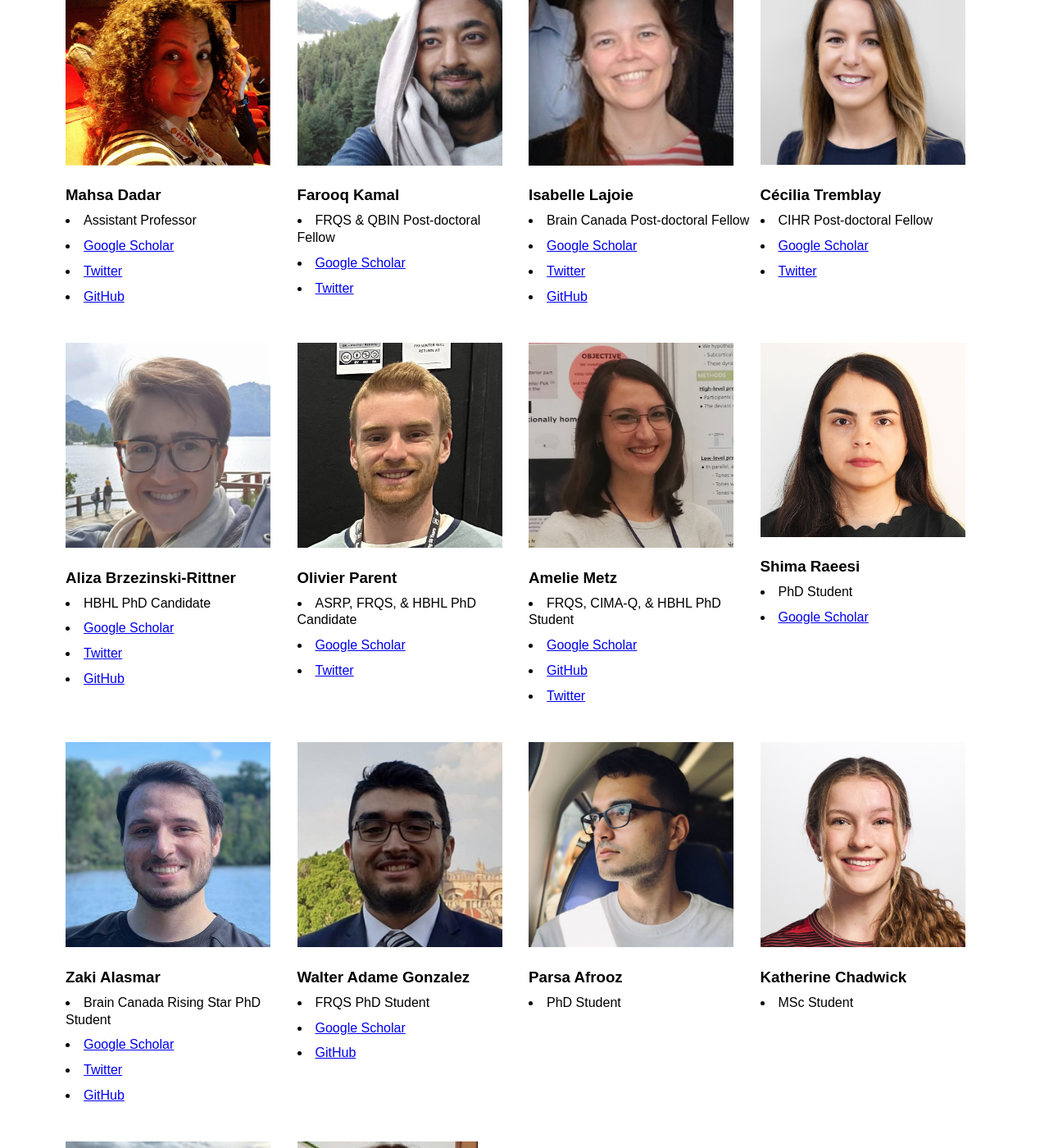
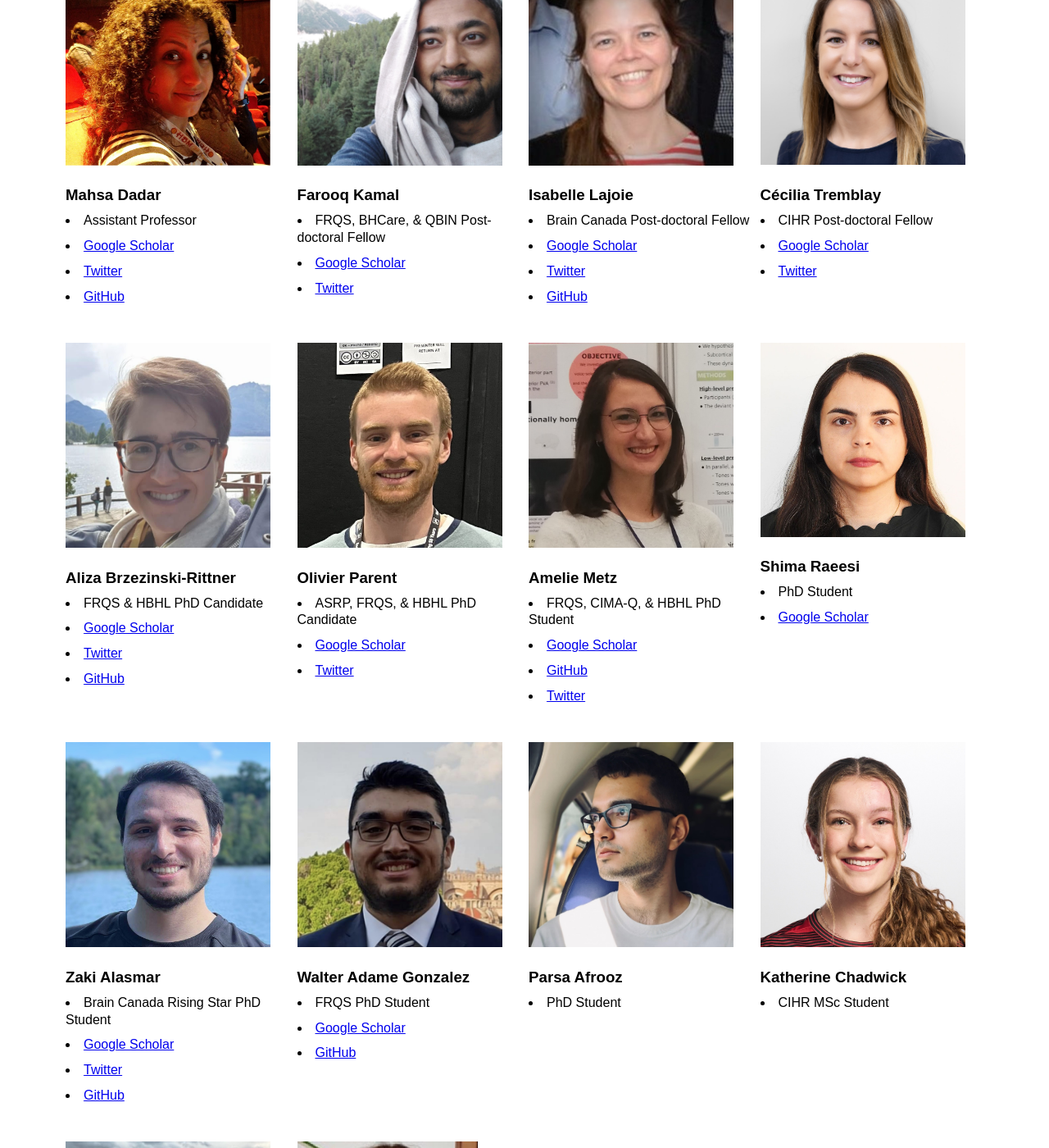
Before and after one commit to VANDAlab/VANDAlab.github.io, a Jekyll site: the page team.html, which Jekyll copies as it is, in a window 1280 px wide and 1400 px high, scrolled down 254 px. Shown: the whole window at 82% size. Built offline with Jekyll 4.4.1, drawn with Linux system fonts in a browser that asks for light colours.

Commit message:
Update team.html

```diff
--- a/team.html
+++ b/team.html
@@ -33,7 +33,7 @@
     <div class="person">
         <img src="team/farooq.jpg" alt="empty">
         <h3>Farooq Kamal</h3>
-      <li>FRQS & QBIN Post-doctoral Fellow</li>
+      <li>FRQS, BHCare, & QBIN Post-doctoral Fellow</li>
        <li> <a href="https://scholar.google.ca/citations?user=FhnaDhAAAAAJ&hl=en" target="_blank">Google Scholar</a></li>
         <li>      <a href="https://twitter.com/KamFaro" target="_blank">Twitter</a> </li>
     </div>
@@ -58,7 +58,7 @@
     <div class="person">
       <img src="team/aliza.jpg" alt="empty">
       <h3>Aliza Brzezinski-Rittner</h3>
-      <li>HBHL PhD Candidate</li>
+      <li>FRQS & HBHL PhD Candidate</li>
       <li> <a href="https://scholar.google.ca/citations?user=cpNsUaoAAAAJ&hl=en&oi=ao" target="_blank">Google Scholar</a> </li>
       <li> <a href="https://twitter.com/AlBRzez">Twitter</a></li>
         <li><a href="https://github.com/AlBRzez/">GitHub</a> </li>
@@ -114,7 +114,7 @@
      <div class="person">
           <img src="team/Kat.jpeg" alt="empty">
         <h3>Katherine Chadwick</h3>
-        <li>MSc Student</li>
+        <li>CIHR MSc Student</li>
       </div>
 
         <div class="person">
```
